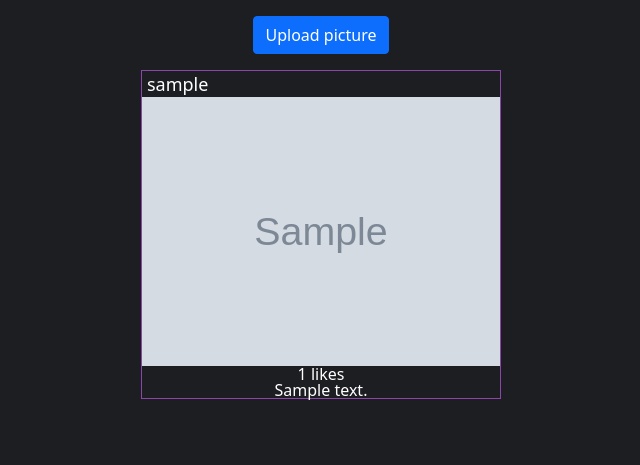
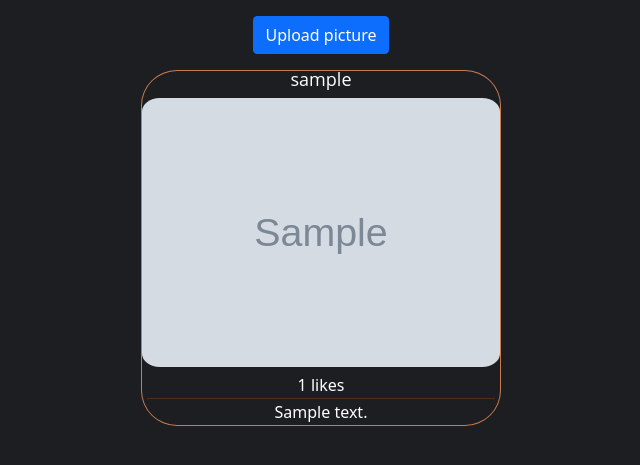
Before and after one commit to dreadlordow/Devstagram, a Django app: page / in a window 1280 px wide. Shown: the part 68-533 px from the top of the page, without its empty margins (319-959 px from the left). Run offline with Django 3.2, Linux system fonts and the light colour scheme; a user stored in the database is signed in; tables that the repository leaves empty hold one stand-in row (values such as "Sample post"); grey boxes marked "Sample" are stand-in pictures; some libraries are stand-ins or nearby versions.

Commit message:
Frontend changes

```diff
--- a/devstagram/devstagram/mainsite/views.py
+++ b/devstagram/devstagram/mainsite/views.py
@@ -7,7 +7,7 @@ from django.views import generic as views
 from django.contrib.auth import mixins as auth_mixins
 
 from devstagram.mainsite.forms import PictureUploadForm, FriendRequestForm, FriendshipForm, PictureUpdateForm, \
-    CommentForm, ProfilePictureUploadForm
+    CommentForm, ProfilePictureUploadForm, SortingForm
 from devstagram.mainsite.mixins.notificationmixin import NotificationMixin
 from devstagram.mainsite.models import Picture, FriendRequest, Like, Friendship, Comment, ProfilePicture, UserFriends
 
@@ -139,6 +139,7 @@ class CreateFriendship(views.View):
         receiver = User.objects.get(username=receiver_username)
         sender_friends, created = UserFriends.objects.get_or_create(user=sender)
         receiver_friends, created = UserFriends.objects.get_or_create(user=receiver)
+
         if request.POST['answer'] == 'accepted':
             friendship.friend_one = sender
             friendship.friend_two = receiver
@@ -263,5 +264,9 @@ class SearchView(views.View):
             for pic in user.picture_set.all():
                 likes += len(pic.likes_as_flat_list())
             all_likes.append(likes)
-        context = {'searched_users_all_likes': list(zip(users, all_likes))}
+        zipped_list = sorted(list(zip(users, all_likes)), key=lambda x:x[1])
+        print(zipped_list)
+        context = {'searched_users_all_likes':zipped_list, 'form': SortingForm()}
         return render(request, 'search.html', context)
+
+    # def post(self, request, *args, **kwargs):
--- a/devstagram/static/css/index.css
+++ b/devstagram/static/css/index.css
@@ -14,18 +14,23 @@
 }
 
 .post {
-    border: 1px solid #8e44ad;
+    border: 1px solid #ca7c4e;
+    border-radius: 10%;
     margin-bottom: 1rem;
 }
 
 .picture {
     max-width: 100%;
+    margin-top: 10px;
+    margin-bottom: 10px;
 }
 
 .username {
-    float: left;
-    padding: 5px 5px;
+    float: inside;
+    padding: 10px 10px;
     font-size: 18px;
+
+    font-family: 'Open Sans', Helvetica, sans-serif;
 }
 
 .upload-btn{
@@ -49,4 +54,7 @@
 
 a{
     color: white;
+    text-align: center;
 }
+
+img{border-radius: 5%}
--- a/devstagram/templates/base.html
+++ b/devstagram/templates/base.html
@@ -71,7 +71,7 @@
                 {% for notification in notifications %}
                     <li>
                         {% if notification|get_class == 'FriendRequest' %}
-                            <span>{{ notification }}</span>
+                            <span style="color:black">{{ notification }}</span>
                             <form style="display: inline-block" action="{% url 'friendship' %}" method="post">
                                 {% csrf_token %}
                                 <input type="hidden" name="sender" value="{{ notification.sender.username }}">
--- a/devstagram/templates/index.html
+++ b/devstagram/templates/index.html
@@ -16,7 +16,6 @@
                             <img class="picture" src="{{ picture.picture.url }}">
                         </a>
                         <span style="color:white;" class="like-span">{{ picture.like_set.count }} likes</span>
-
                         {% if user.id in picture.likes_as_flat_list %}
                             <a class="pic_pk" href="{% url 'like' picture.pk %}"><i
                                     class="fas fa-heart"></i></a>
@@ -25,8 +24,9 @@
                                     class="far fa-heart"></i></a>
 
                         {% endif %}
+                    <hr style="color: #e06215; margin:5px;">
 
-                        <p style="color:white;" class="description">{{ picture.description }}</p>
+                        <p style="color:white; margin-bottom: 5px" class="description">{{ picture.description }}</p>
                     </li>
 
                 {% endfor %}
```
Also changed, not shown: devstagram/devstagram/mainsite/forms.py (+9 -0 lines), devstagram/static/css/profilecard.css (+21 -21 lines), devstagram/templates/search.html (+7 -3 lines), devstagram/devstagram/mainsite/migrations/0020_userfriends.py.
